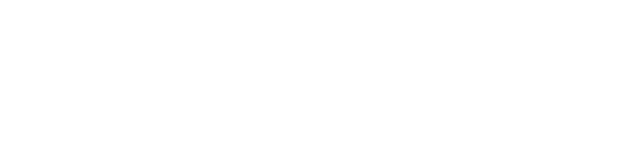
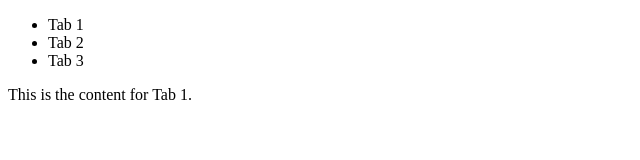
Before and after one commit to acciojob/react-composition-1-VamshiRk27, a React app: page / in a window 1280 px wide. Shown: the whole page, without its empty margins (0-640 px from the left). Built offline with nearby package versions, Linux system fonts and the light colour scheme.

Commit message:
First Attempt

```diff
--- a/src/components/App.js
+++ b/src/components/App.js
@@ -1,11 +1,16 @@
 
-import React from "react";
+import React, { useState } from "react";
 import './../styles/App.css';
+import Tabs from "./Tabs";
+
+
 
 const App = () => {
+
   return (
     <div>
         {/* Do not remove the main div */}
+        <Tabs/>
     </div>
   )
 }
--- /dev/null
+++ b/src/components/TabData.js
@@ -0,0 +1,8 @@
+const TabData=[
+    {"title":"Tab 1","content":"This is the content for Tab 1."},
+    {"title":"Tab 2","content":"This is the content for Tab 2."},
+    {"title":"Tab 3","content":"This is the content for Tab 3."}
+];
+
+
+export default TabData;
--- /dev/null
+++ b/src/components/Tabs.js
@@ -0,0 +1,28 @@
+import React,{useState} from 'react';
+import TabData from "./TabData";
+
+
+
+const Tabs=()=>{
+    // Here initial value should be displayed so we use TabData[0]
+    const [activeTab,setActiveTab]=useState(TabData[0]);
+    return (
+        <div>
+            <ul>
+                {
+                TabData.map((tab)=>(
+                    <li onClick={()=>setActiveTab(tab)}>{tab.title}</li>
+                ))
+                }
+            </ul>
+            <div>
+                {
+                    <p>{activeTab.content}</p>
+                }
+            </div>
+            <showData clickedTab={activeTab}/>
+        </div>
+    )
+}
+
+export default Tabs;
```
Also changed, not shown: src/index.html (+1 -0 lines), 1 other file.
